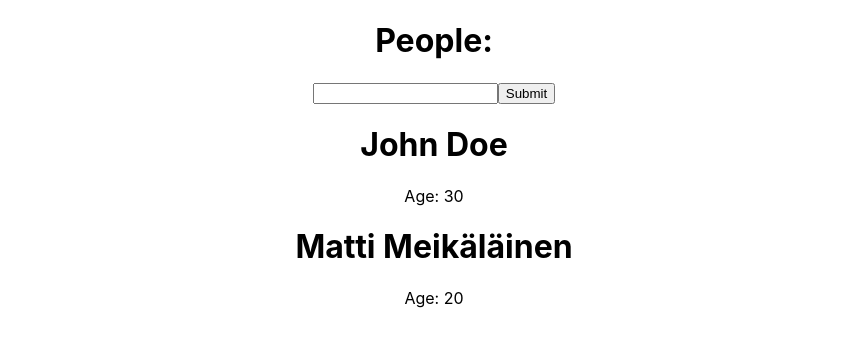
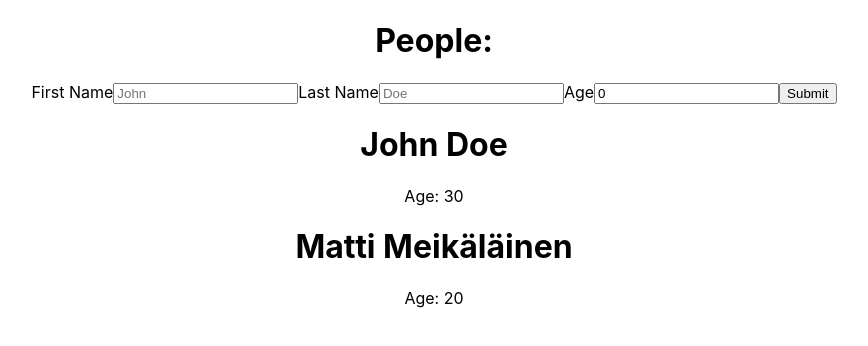
Before and after one commit to apbd/name-table, a React (Create React App) app: page / in a window 1280 px wide. Shown: the top 346 px of the page, without its empty margins (206-1074 px from the left). Built offline with nearby package versions, Linux system fonts and the light colour scheme.

Commit message:
Added person adding with formik

```diff
--- a/src/App.tsx
+++ b/src/App.tsx
@@ -1,37 +1,73 @@
-import React, { useState } from 'react';
-import './assets/App.css';
-import PersonCard from './components/PersonCard';
+import React, { useState } from 'react'
+import './assets/App.css'
+import PersonCard from './components/PersonCard'
+import { Formik, Field, Form, FormikHelpers } from 'formik'
 
 interface Person {
-  firstName: string, lastName: string, age: number
+	firstName: string
+	lastName: string
+	age: number
 }
 
-
 function App() {
-
-  const [people, setPeople] = useState<Person[]>([{firstName: "John", lastName: "Doe", age: 30},{firstName: "Matti", lastName: "Meikäläinen", age: 20}])
+	const [people, setPeople] = useState<Person[]>([
+		{ firstName: 'John', lastName: 'Doe', age: 30 },
+		{ firstName: 'Matti', lastName: 'Meikäläinen', age: 20 },
+	])
 
 
+	return (
+		<div className='App'>
+			<h1>People:</h1>
+			<Formik
+				initialValues={{
+					firstName: '',
+					lastName: '',
+					age: 0,
+				}}
+				onSubmit={(
+					values: Person,
+					{ setSubmitting }: FormikHelpers<Person>
+				) => {
+					setTimeout(() => {
+						// console.log(JSON.stringify(values, null, 2))
+		setPeople([...people, values] )
 
-  const handleSubmit = (event: any) => {
-    event.preventDefault();
-    console.log(event)
-    // setPeople([...people, { firstName: }] )
-  }
+						setSubmitting(false)
+					}, 500)
+				}}
+			>
+				<Form>
+					<label htmlFor='firstName'>First Name</label>
+					<Field id='firstName' name='firstName' placeholder='John' />
 
-  return (
-    <div className="App">
-      <h1>People:</h1>
-      <form onSubmit={handleSubmit}>
-        <input type="text" />
-        <input type="submit" />
-      </form>
+					<label htmlFor='lastName'>Last Name</label>
+					<Field id='lastName' name='lastName' placeholder='Doe' />
 
-    {  people.map((person, index) => {
-      return <PersonCard key={index} firstName={person.firstName} lastName={person.lastName} age={person.age} />
-      })}
-    </div>
-  );
+					<label htmlFor='age'>Age</label>
+					<Field
+						id='age'
+						name='age'
+						placeholder='40'
+						type='number'
+					/>
+
+					<button type='submit'>Submit</button>
+				</Form>
+			</Formik>
+
+			{people.map((person, index) => {
+				return (
+					<PersonCard
+						key={index}
+						firstName={person.firstName}
+						lastName={person.lastName}
+						age={person.age}
+					/>
+				)
+			})}
+		</div>
+	)
 }
 
-export default App;
+export default App
```
Also changed, not shown: src/components/AddNewPerson.tsx (deleted, +0 -11 lines).
